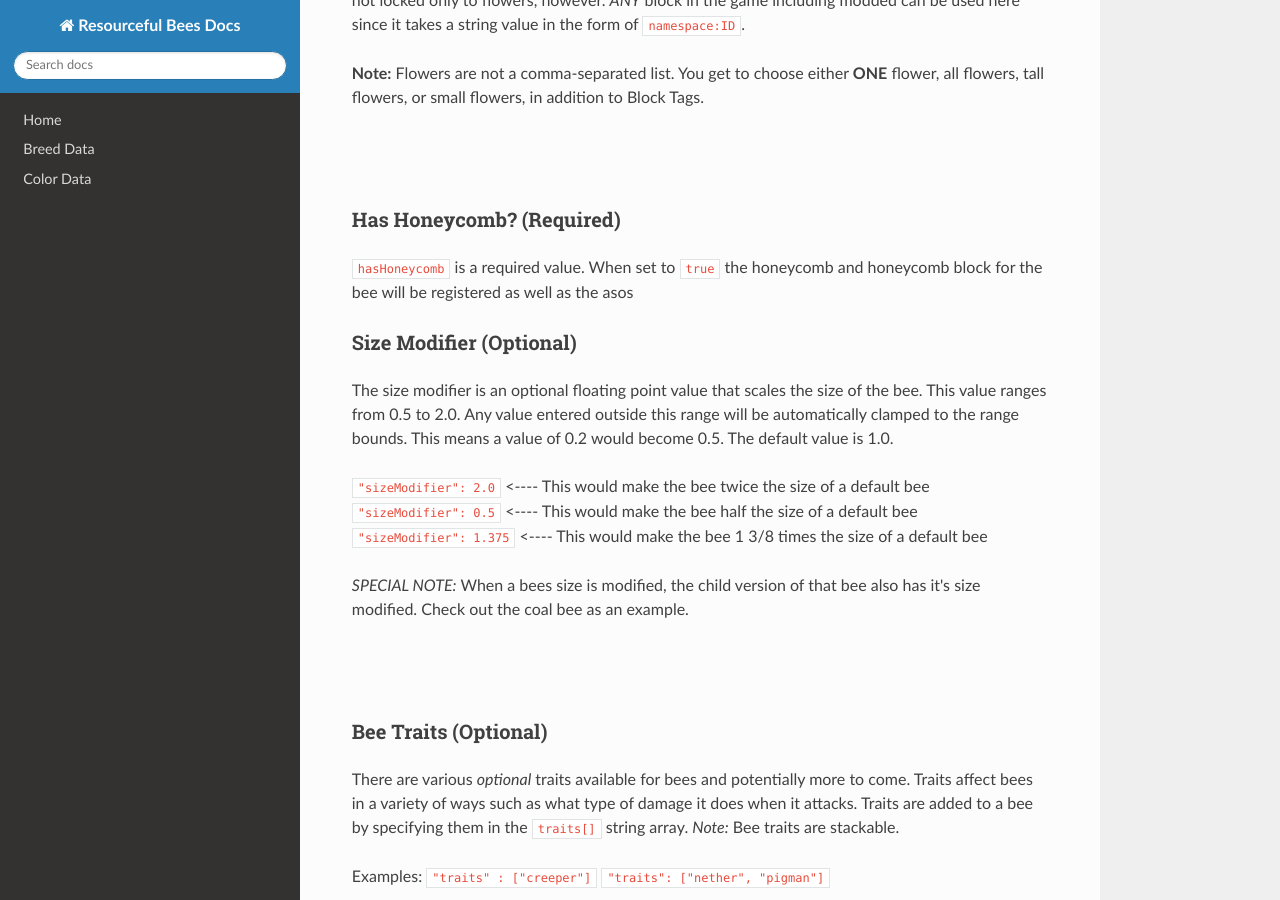
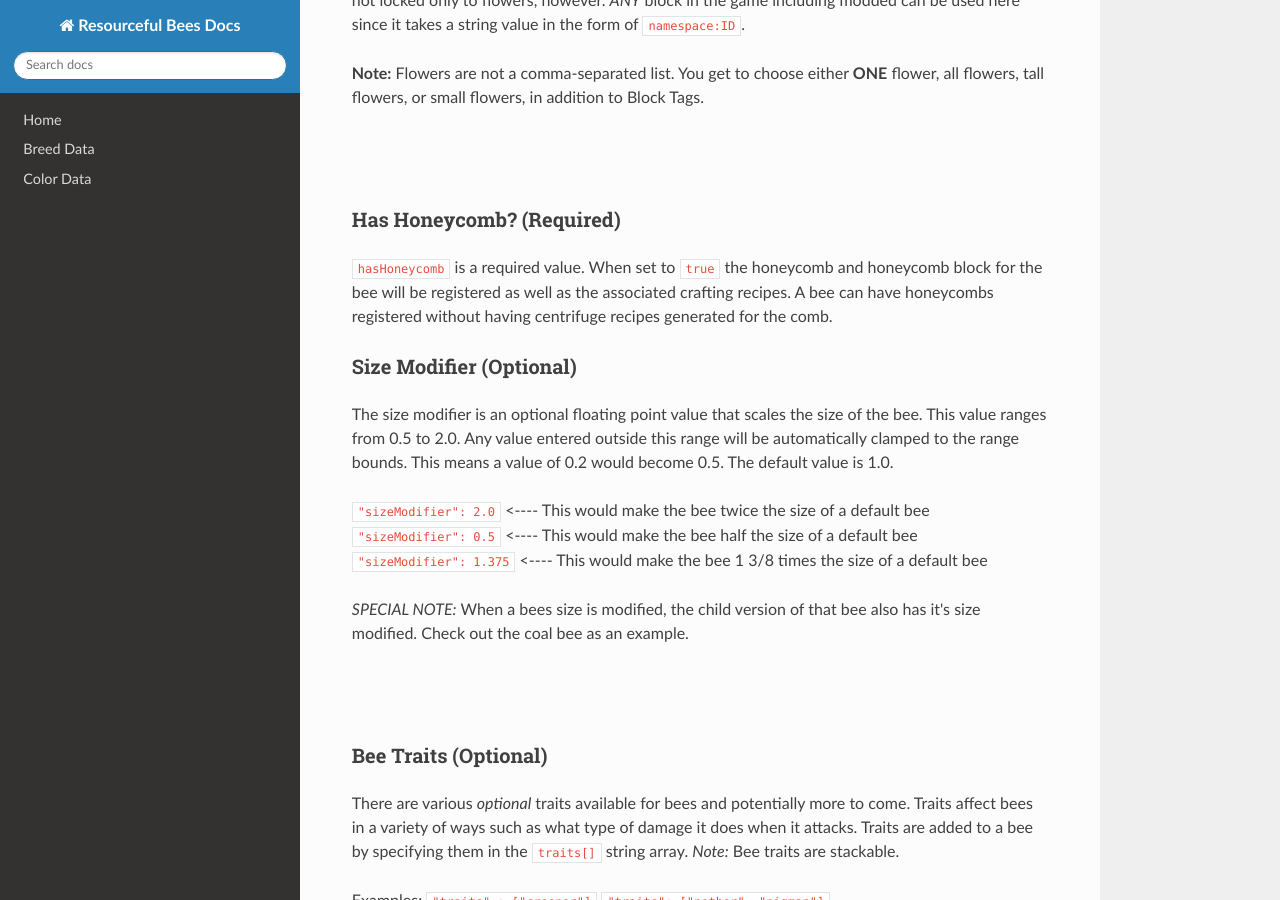
Before and after one commit to Team-Resourceful/ResourcefulBeesDocs, an MkDocs documentation site: the page built from docs/bee_data/custom_bee_data.md, in a window 1280 px wide and 900 px high, scrolled down 1029 px. Built offline with MkDocs 1.6.1, drawn with Linux system fonts in a browser that asks for light colours; nearby versions of some CDN libraries.

Commit message:
docs/bee_data/custom_bee_data.md updated from https://stackedit.io/

```diff
--- a/docs/bee_data/custom_bee_data.md
+++ b/docs/bee_data/custom_bee_data.md
@@ -35,7 +35,7 @@ This final example lets the bee use only a predefined flower, including modded f
 
 ### **Has Honeycomb?** (Required)
 
-`hasHoneycomb` is a required value. When set to `true` the honeycomb and honeycomb block for the bee will be registered as well as the asos
+`hasHoneycomb` is a required value. When set to `true` the honeycomb and honeycomb block for the bee will be registered as well as the associated crafting recipes. A bee can have honeycombs registered without having centrifuge recipes generated for the comb.
 
 ### **Size Modifier** (Optional)
 
```
Also changed, not shown: other parts of docs/bee_data/custom_bee_data.md (+1 -1 lines).
